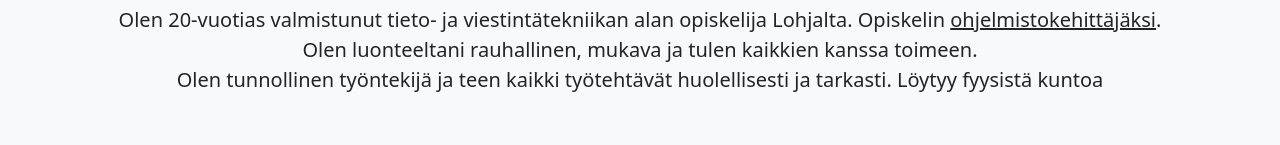
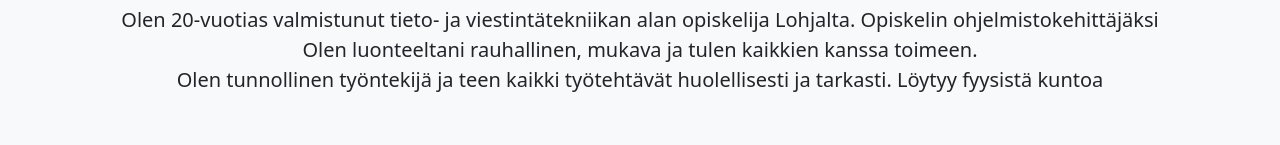
Before and after one commit to Lucakasurinen/Lucakasurinen.github.io, a plain HTML site: page CV_2/index.html in a window 1280 px wide. Shown: the part 355-500 px from the top of the page. Drawn offline with nearby package versions, Linux system fonts and the light colour scheme.

Commit message:
Update index.html

```diff
--- a/CV_2/index.html
+++ b/CV_2/index.html
@@ -35,7 +35,7 @@
         <div class="container text-center">
             <img src="kuvat/oma kuva.jpg" alt="omakuva" width="300" height="200">
             <h1>Luca Kasurinen</h1>
-            <p class="lead">Olen 20-vuotias valmistunut tieto- ja viestintätekniikan alan opiskelija Lohjalta. Opiskelin <a class="text-dark" href="https://www.luksia.fi/project/tieto-ja-viestintatekniikan-perustutkinto-ohjelmistokehittaja/"> ohjelmistokehittäjäksi</a>.</br>
+            <p class="lead">Olen 20-vuotias valmistunut tieto- ja viestintätekniikan alan opiskelija Lohjalta. Opiskelin ohjelmistokehittäjäksi</br>
                 Olen luonteeltani rauhallinen, mukava ja tulen kaikkien kanssa toimeen.</br>
                 Olen tunnollinen työntekijä ja teen kaikki työtehtävät huolellisesti ja tarkasti. Löytyy fyysistä kuntoa
         </div>
```
